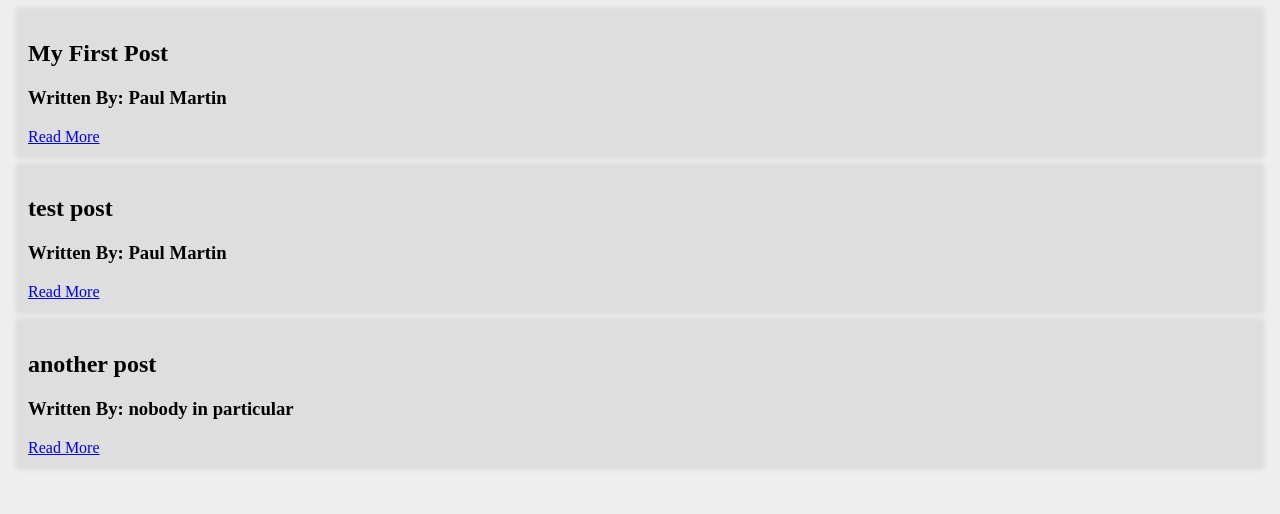
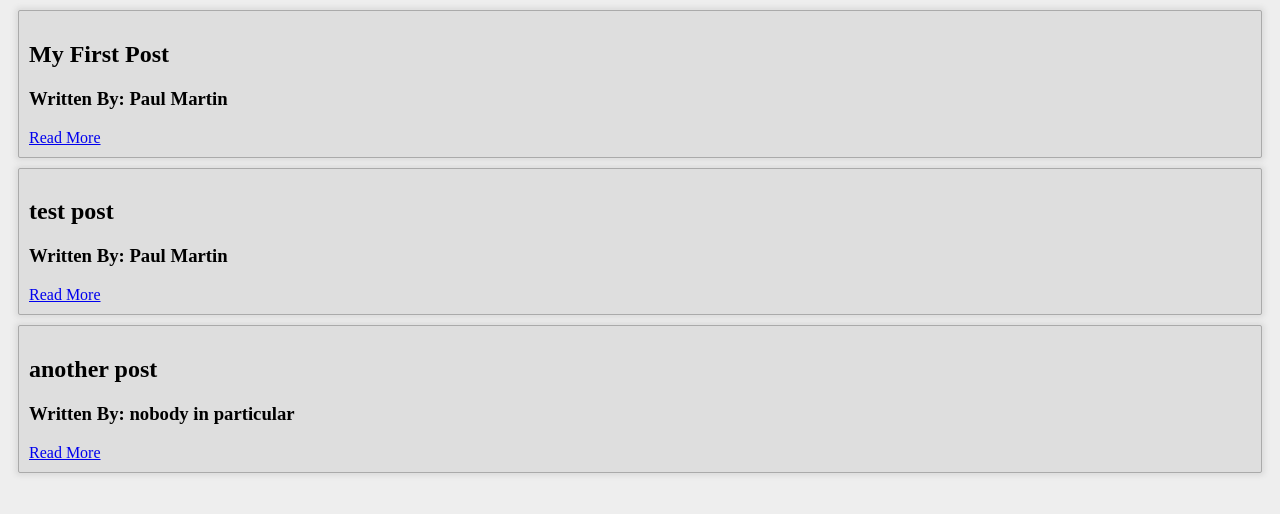
Before and after one commit to MobiusHorizons/awesome-cms, a website: page index.html in a window 1280 px wide. Drawn offline with Linux system fonts and the light colour scheme.

Commit message:
update post 0

```diff
--- a/index.html
+++ b/index.html
@@ -9,7 +9,7 @@
       .posts .post{
         padding: 10px;
         background-color: #dedede;
-        border: 1px solid #;
+        border: 1px solid #aaa;
         border-radius: 2px;
         box-shadow: 0px 0px 5px 3px #ddd;
         margin: 10px;
```
